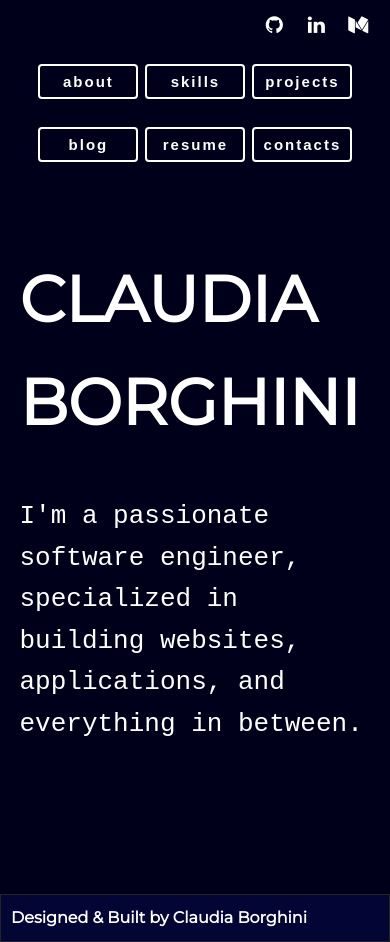
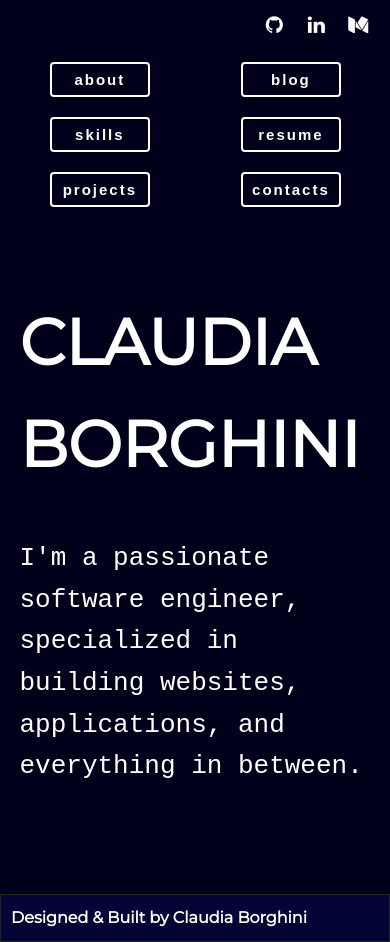
Before and after one commit to ClaFiore/ClaFiore.github.io, a React (Create React App) app: page / in a window 390 px wide. Built offline with nearby package versions, Linux system fonts and the light colour scheme.

Commit message:
first commit

```diff
--- a/src/components/WindowContainer.js
+++ b/src/components/WindowContainer.js
@@ -23,7 +23,8 @@ const WindowContainer = () => {
 
     return(
         <div id='containerDiv'>
-            <Spring
+
+            <Spring             //social media icons
             from={{opacity: 0, marginRight: -500}}
             to={{opacity:1, marginRight: 0}}
             config={{duration: 1500}}
@@ -36,6 +37,8 @@ const WindowContainer = () => {
             </div>
             )}
             </Spring>
+
+
             <div id='windowDiv'>
                         <Spring
                             from={{opacity: 0, marginLeft: -500}}
@@ -55,9 +58,8 @@ const WindowContainer = () => {
                         </Spring>
 
                 <div id='contentDiv'>
+
                         <div id='introDiv'>
-
-
                             <div>
                                 <h1 id='claudiaborghiniTitle'>CLAUDIA BORGHINI</h1>
                                 <p className='textP anim-typewriter'>I'm a passionate software engineer, specialized in building websites, applications, and everything in between.</p>
--- a/src/components/intro.css
+++ b/src/components/intro.css
@@ -42,37 +42,3 @@
     }
 
 }
-
-  #socialIconsDiv{
-      display: flex;
-      flex-direction: row;
-      justify-content: flex-end;
-      padding-right: 3%;
-  }
-
-  .fa-medium{
-    color: white;
-  }
-
-  .fa-github{
-    color: white;
-  }
-
-  .fa-linkedin {
-    color: white;
-  }
-
-  .fa {
-    padding: 10px;
-    font-size: 20px;
-    width: 20px;
-    text-align: center;
-    text-decoration: none;
-    margin: 5px 2px;
-    border-radius: 50%;
-  }
-
-  .fa:hover {
-      opacity: 0.7;
-      cursor: pointer;
-  }
--- a/src/components/windowContainer.css
+++ b/src/components/windowContainer.css
@@ -9,7 +9,7 @@ body{
     display: flex;
     flex-direction: column;
     justify-content: space-between;
-    min-height: 100vh;
+    /* min-height: 100vh; */
     /* border: 3px solid blue; */
   }
 
@@ -36,7 +36,7 @@ body{
     justify-content: center;
     height: 100%;
     left: 0;
-    bottom: 0;
+    top: 0;
     order: 1;
     flex-basis: 15%;
     padding-left: 2%;
@@ -45,12 +45,12 @@ body{
 
   @media only screen and (max-width: 600px) {
     #menuDiv{
-      flex-direction: row;
+      flex-direction: column;
       flex-wrap: wrap;
       align-items: flex-start;
       z-index: 2;
       /* position: fixed; */
-      height: fit-content;
+      height: 20%;
       top: 0;
       left: 0;
       right: 0;
@@ -94,7 +94,6 @@ body{
     right: 0;
     bottom: 0;
     background-color: rgba(	4, 7, 59,0.8);
-    z-index: 2; /* Specify a stack order in case you're using a different order for other elements */
     padding: 10px;
     /* border: 3px solid aqua; */
   }
@@ -103,3 +102,39 @@ body{
     margin-bottom: 5%;
     padding-top: 2%
   }
+
+
+  #socialIconsDiv{
+    display: flex;
+    flex-direction: row;
+    justify-content: flex-end;
+    padding-right: 3%;
+    z-index: 2;
+}
+
+.fa-medium{
+  color: white;
+}
+
+.fa-github{
+  color: white;
+}
+
+.fa-linkedin {
+  color: white;
+}
+
+.fa {
+  padding: 10px;
+  font-size: 20px;
+  width: 20px;
+  text-align: center;
+  text-decoration: none;
+  margin: 5px 2px;
+  border-radius: 50%;
+}
+
+.fa:hover {
+    opacity: 0.7;
+    cursor: pointer;
+}
```
Lines whose indentation alone changed are shown as unchanged.
